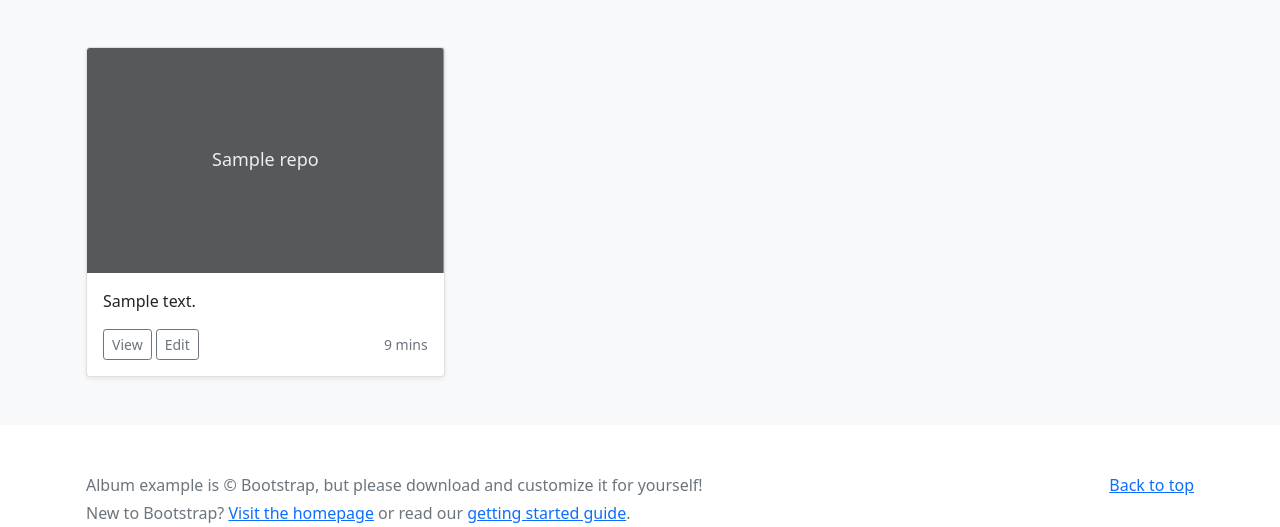
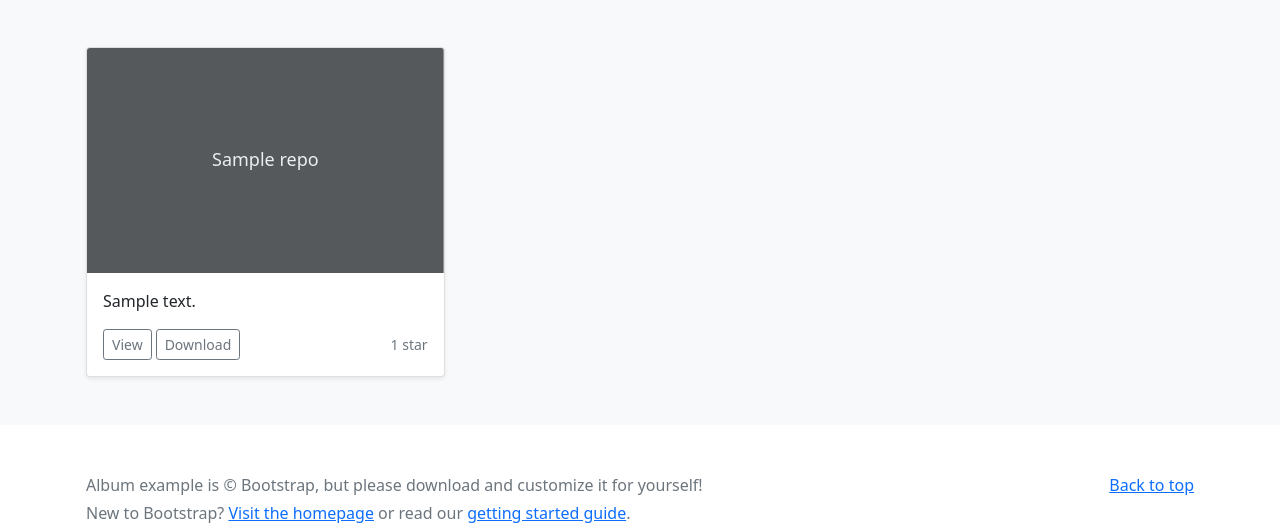
Before and after one commit to mezgoodle/portfolio, a Flask app: template templates/index.html in a window 1280 px wide. Shown: the part 511-1038 px from the top of the page. Run offline with Flask 2, Linux system fonts and the light colour scheme; the template is opened without the code that fills it: most values are stand-ins (such as "Sample title", 1, 10 or a date in 2020); some libraries are stand-ins or nearby versions.

Commit message:
#2 Edit project card

```diff
--- a/templates/includes/project_card.html
+++ b/templates/includes/project_card.html
@@ -6,10 +6,10 @@
             <p class="card-text">{{repo['description']}}</p>
             <div class="d-flex justify-content-between align-items-center">
                 <div class="btn-group">
-                    <a href="#" class="pr-1"><button type="button" class="btn btn-sm btn-outline-secondary">View</button></a>
-                    <a href="#"><button type="button" class="btn btn-sm btn-outline-secondary">Edit</button></a>
+                    <a href="{{repo['html_url']}}" class="pr-1" target="_blank"><button type="button" class="btn btn-sm btn-outline-secondary">View</button></a>
+                    <a href="{{repo['html_url']}}/archive/master.zip"><button type="button" class="btn btn-sm btn-outline-secondary">Download</button></a>
                 </div>
-                <small class="text-muted">9 mins</small>
+                <small class="text-muted">{{repo['stargazers_count']}} {% if repo['stargazers_count'] > 1%}stars{% else %}star{% endif %}</small>
             </div>
         </div>
     </div>
```
